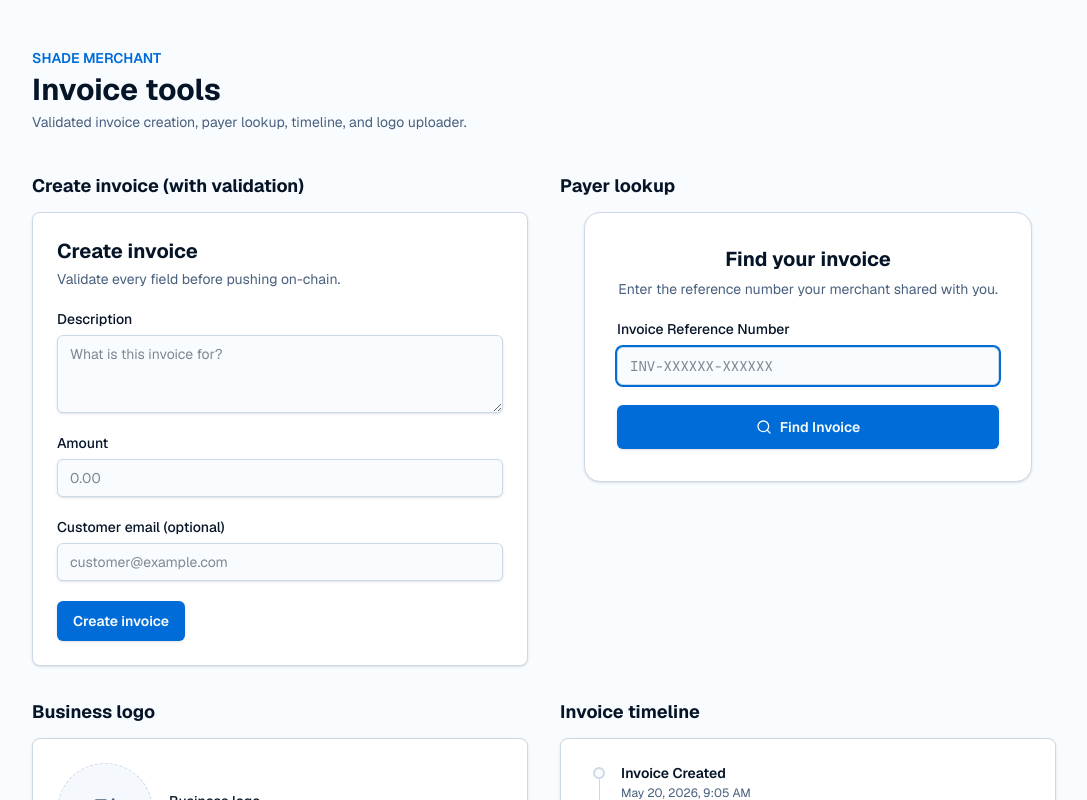
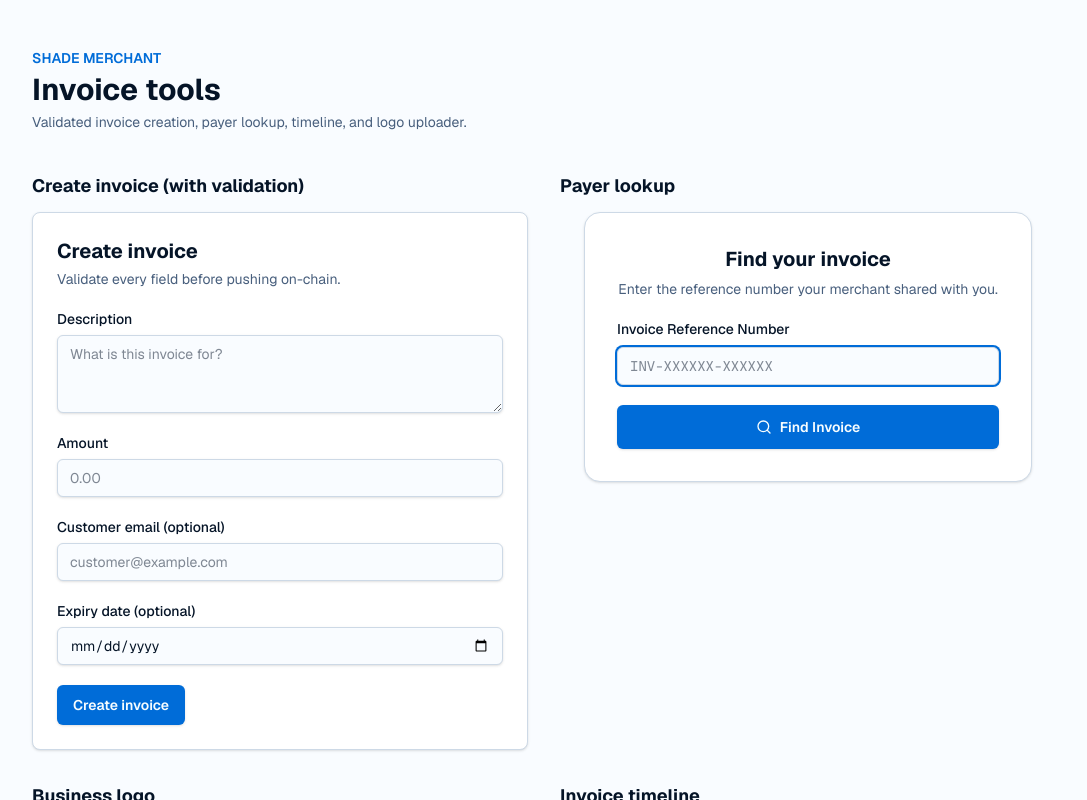
Before and after one commit to ShadeProtocol/shade-frontend, a Next.js app: page /invoice-tools in a window 1280 px wide. Shown: the top 800 px of the page, without its empty margins (96-1183 px from the left). Built offline with nearby package versions, Linux system fonts and the light colour scheme.

Commit message:
add date expiration  and closes #20

```diff
--- a/src/components/invoice/invoice-create-form.tsx
+++ b/src/components/invoice/invoice-create-form.tsx
@@ -16,7 +16,17 @@ const initialDraft = {
   amount: "",
   description: "",
   customerEmail: "",
+  expiresAt: "",
 };
+
+/** Today's date as `YYYY-MM-DD`, used as the date picker's `min`. */
+function todayIso(): string {
+  const now = new Date();
+  const year = now.getFullYear();
+  const month = String(now.getMonth() + 1).padStart(2, "0");
+  const day = String(now.getDate()).padStart(2, "0");
+  return `${year}-${month}-${day}`;
+}
 
 export type InvoiceCreateFormProps = {
   onSubmit?: (invoice: InvoiceCreateInput) => Promise<void> | void;
@@ -45,6 +55,7 @@ export function InvoiceCreateForm({ onSubmit }: InvoiceCreateFormProps) {
       amount: draft.amount,
       description: draft.description,
       customerEmail: draft.customerEmail,
+      expiresAt: draft.expiresAt,
     });
 
     if (!result.ok) {
@@ -139,6 +150,26 @@ export function InvoiceCreateForm({ onSubmit }: InvoiceCreateFormProps) {
         />
       </Field>
 
+      <Field
+        label="Expiry date (optional)"
+        htmlFor="invoice-expires-at"
+        error={errors.expiresAt}
+      >
+        <input
+          id="invoice-expires-at"
+          type="date"
+          min={todayIso()}
+          aria-invalid={Boolean(errors.expiresAt)}
+          aria-describedby={
+            errors.expiresAt ? "invoice-expires-at-error" : undefined
+          }
+          value={draft.expiresAt}
+          onChange={(event) => updateField("expiresAt", event.target.value)}
+          disabled={isSubmitting}
+          className={inputClass(Boolean(errors.expiresAt))}
+        />
+      </Field>
+
       <Button
         type="submit"
         disabled={isSubmitting}
--- a/src/lib/invoice-schema.ts
+++ b/src/lib/invoice-schema.ts
@@ -9,6 +9,20 @@
  */
 
 import { z } from "zod";
+
+/**
+ * Today's date as a `YYYY-MM-DD` string in the local timezone. The
+ * native `<input type="date">` emits dates in this format, so we
+ * compare lexicographically rather than constructing `Date` objects
+ * (which would drag UTC/timezone offsets into the comparison).
+ */
+function todayIso(): string {
+  const now = new Date();
+  const year = now.getFullYear();
+  const month = String(now.getMonth() + 1).padStart(2, "0");
+  const day = String(now.getDate()).padStart(2, "0");
+  return `${year}-${month}-${day}`;
+}
 
 export const invoiceCreateSchema = z.object({
   amount: z
@@ -23,6 +37,16 @@ export const invoiceCreateSchema = z.object({
     .string()
     .trim()
     .email("Enter a valid email address")
+    .optional()
+    .or(z.literal("").transform(() => undefined)),
+  // Optional expiry. Native date inputs yield `YYYY-MM-DD`; the
+  // refinement rejects any date earlier than today so an invoice
+  // cannot be created already-expired.
+  expiresAt: z
+    .string()
+    .trim()
+    .regex(/^\d{4}-\d{2}-\d{2}$/, "Enter a valid date")
+    .refine((value) => value >= todayIso(), "Expiry date cannot be in the past")
     .optional()
     .or(z.literal("").transform(() => undefined)),
 });
```
Also changed, not shown: 1 other file (tests, documents, lock files or other folders).
